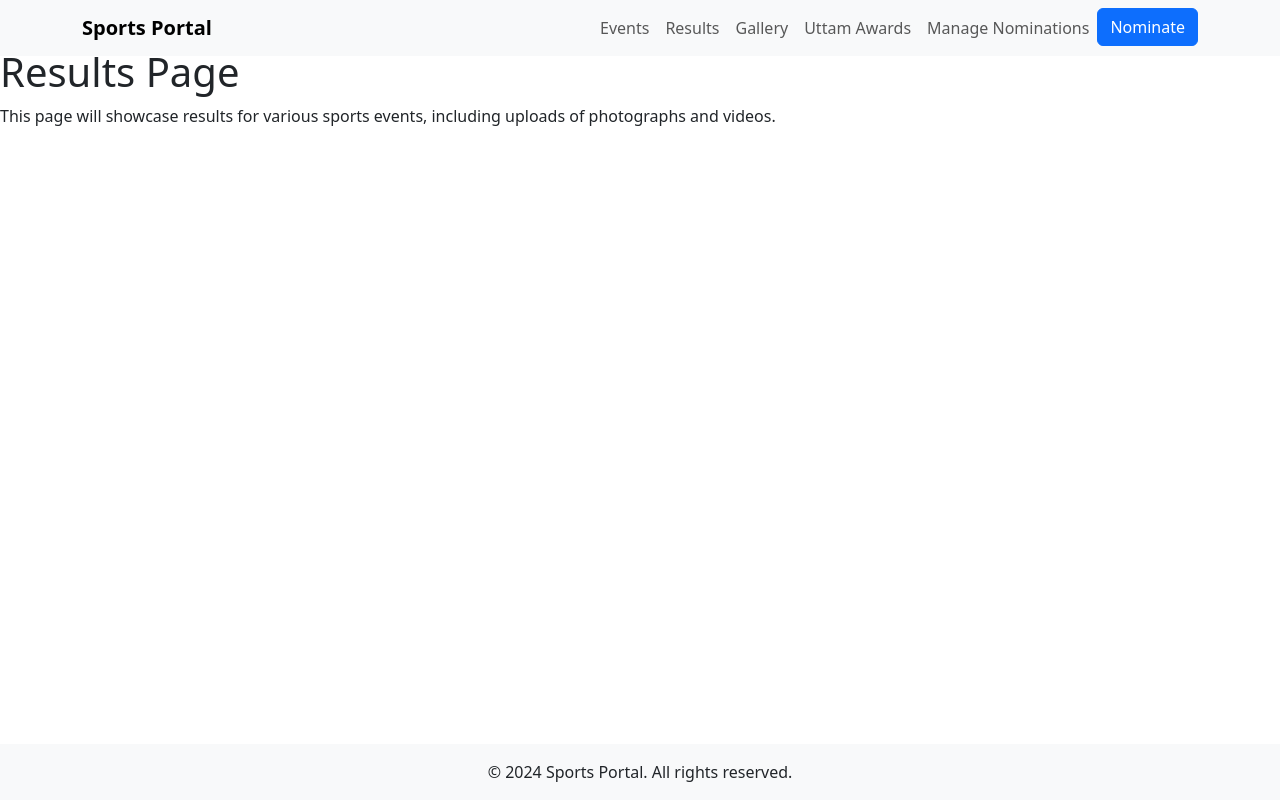
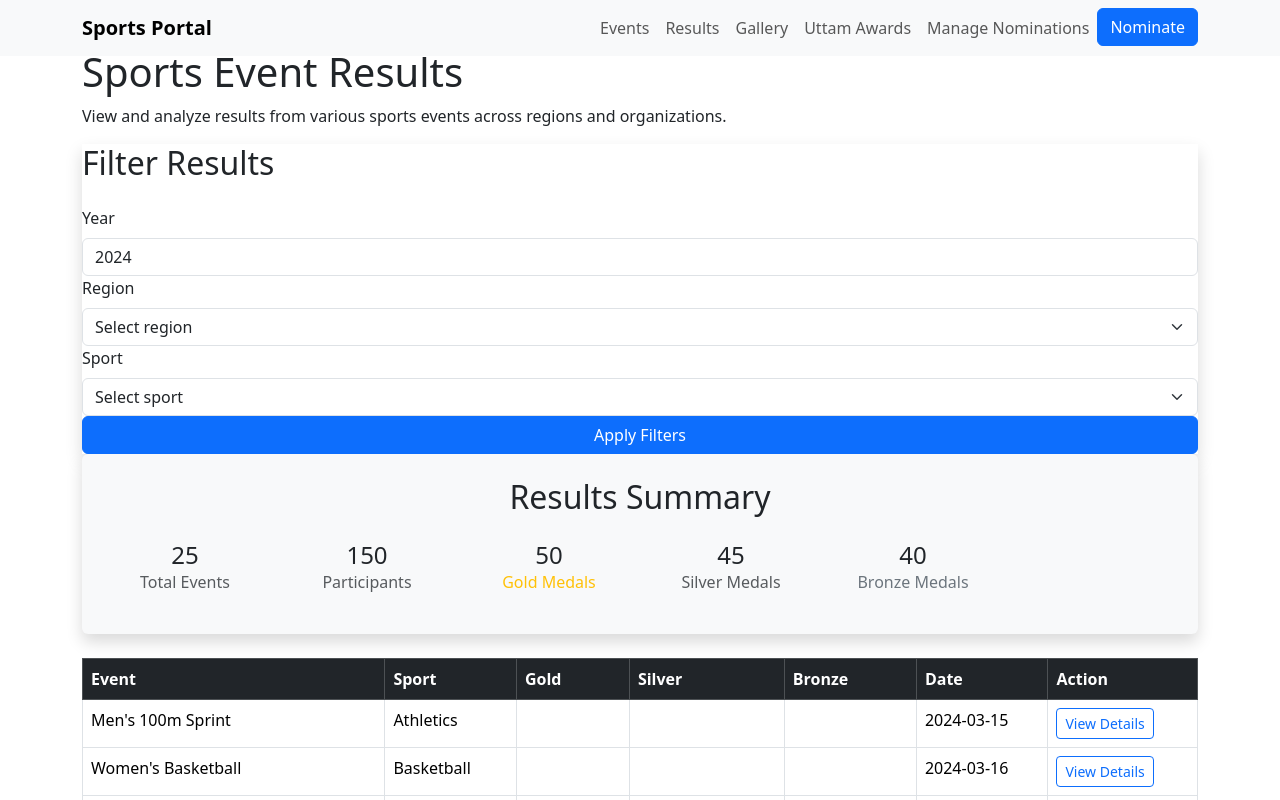
Before and after one commit to shreytalreja25/powergrid-sports-portal, a React (Vite) app: page /results in a window 1280 px wide. Shown: the top 800 px of the page. Built offline with nearby package versions, Linux system fonts and the light colour scheme.

Commit message:
Gallery page

```diff
--- a/package.json
+++ b/package.json
@@ -12,10 +12,12 @@
   "dependencies": {
     "axios": "^1.7.9",
     "bootstrap": "^5.3.3",
+    "chart.js": "^4.4.7",
     "clsx": "^2.1.1",
     "prop-types": "^15.8.1",
     "react": "^18.3.1",
     "react-bootstrap": "^2.10.7",
+    "react-chartjs-2": "^5.2.0",
     "react-dom": "^18.3.1",
     "react-icons": "^5.4.0",
     "react-router-dom": "^6.28.0",
--- /dev/null
+++ b/src/components/Results/ResultDetailsModal.jsx
@@ -0,0 +1,35 @@
+import React from "react";
+
+const ResultDetailsModal = ({ result, onClose }) => {
+  return (
+    <div className="modal show d-block" tabIndex="-1" role="dialog">
+      <div className="modal-dialog" role="document">
+        <div className="modal-content">
+          <div className="modal-header">
+            <h5 className="modal-title">{result.event} Results</h5>
+            <button
+              type="button"
+              className="btn-close"
+              aria-label="Close"
+              onClick={onClose}
+            ></button>
+          </div>
+          <div className="modal-body">
+            <p><strong>Sport:</strong> {result.sport}</p>
+            <p><strong>Date:</strong> {result.date}</p>
+            <p><strong>Gold:</strong> {result.gold}</p>
+            <p><strong>Silver:</strong> {result.silver}</p>
+            <p><strong>Bronze:</strong> {result.bronze}</p>
+          </div>
+          <div className="modal-footer">
+            <button type="button" className="btn btn-secondary" onClick={onClose}>
+              Close
+            </button>
+          </div>
+        </div>
+      </div>
+    </div>
+  );
+};
+
+export default ResultDetailsModal;
--- /dev/null
+++ b/src/components/Results/ResultsFilter.jsx
@@ -0,0 +1,73 @@
+import React, { useState } from "react";
+
+const ResultsFilter = () => {
+  const [year, setYear] = useState("2024");
+  const [region, setRegion] = useState("");
+  const [sport, setSport] = useState("");
+
+  const handleFilter = () => {
+    console.log("Filtering with:", { year, region, sport });
+  };
+
+  return (
+    <div className="bg-card p-6 rounded-lg shadow">
+      <h2 className="text-2xl font-semibold mb-4">Filter Results</h2>
+      <div className="space-y-4">
+        <div>
+          <label htmlFor="year" className="form-label">
+            Year
+          </label>
+          <input
+            id="year"
+            className="form-control"
+            value={year}
+            onChange={(e) => setYear(e.target.value)}
+            placeholder="Enter year"
+          />
+        </div>
+        <div>
+          <label htmlFor="region" className="form-label">
+            Region
+          </label>
+          <select
+            id="region"
+            className="form-select"
+            value={region}
+            onChange={(e) => setRegion(e.target.value)}
+          >
+            <option value="" disabled>
+              Select region
+            </option>
+            <option value="nr1">NR-1</option>
+            <option value="nr2">NR-2</option>
+            <option value="cc">CC</option>
+          </select>
+        </div>
+        <div>
+          <label htmlFor="sport" className="form-label">
+            Sport
+          </label>
+          <select
+            id="sport"
+            className="form-select"
+            value={sport}
+            onChange={(e) => setSport(e.target.value)}
+          >
+            <option value="" disabled>
+              Select sport
+            </option>
+            <option value="cricket">Cricket</option>
+            <option value="football">Football</option>
+            <option value="basketball">Basketball</option>
+            <option value="badminton">Badminton</option>
+          </select>
+        </div>
+        <button className="btn btn-primary w-100" onClick={handleFilter}>
+          Apply Filters
+        </button>
+      </div>
+    </div>
+  );
+};
+
+export default ResultsFilter;
--- /dev/null
+++ b/src/components/Results/ResultsHeader.jsx
@@ -0,0 +1,14 @@
+import React from "react";
+
+const ResultsHeader = () => {
+  return (
+    <div className="mb-10">
+      <h1 className="text-4xl font-bold mb-2">Sports Event Results</h1>
+      <p className="text-xl text-muted-foreground">
+        View and analyze results from various sports events across regions and organizations.
+      </p>
+    </div>
+  );
+};
+
+export default ResultsHeader;
--- /dev/null
+++ b/src/components/Results/ResultsSummary.jsx
@@ -0,0 +1,41 @@
+import React from "react";
+
+const ResultsSummary = () => {
+  const summaryData = {
+    totalEvents: 25,
+    totalParticipants: 150,
+    totalGold: 50,
+    totalSilver: 45,
+    totalBronze: 40,
+  };
+
+  return (
+    <div className="bg-light p-4 rounded shadow mb-4">
+      <h2 className="text-center mb-4">Results Summary</h2>
+      <div className="row text-center">
+        <div className="col-md-2 col-6">
+          <h4 className="mb-0">{summaryData.totalEvents}</h4>
+          <p className="text-muted">Total Events</p>
+        </div>
+        <div className="col-md-2 col-6">
+          <h4 className="mb-0">{summaryData.totalParticipants}</h4>
+          <p className="text-muted">Participants</p>
+        </div>
+        <div className="col-md-2 col-4">
+          <h4 className="mb-0">{summaryData.totalGold}</h4>
+          <p className="text-warning">Gold Medals</p>
+        </div>
+        <div className="col-md-2 col-4">
+          <h4 className="mb-0">{summaryData.totalSilver}</h4>
+          <p className="text-muted">Silver Medals</p>
+        </div>
+        <div className="col-md-2 col-4">
+          <h4 className="mb-0">{summaryData.totalBronze}</h4>
+          <p className="text-secondary">Bronze Medals</p>
+        </div>
+      </div>
+    </div>
+  );
+};
+
+export default ResultsSummary;
--- /dev/null
+++ b/src/components/Results/ResultsTable.jsx
@@ -0,0 +1,65 @@
+import React, { useState } from "react";
+import ResultDetailsModal from "./ResultDetailsModal";
+
+const sampleResults = [
+  { id: 1, event: "Men's 100m Sprint", sport: "Athletics", gold: "John Doe", silver: "Mike Smith", bronze: "Tom Brown", date: "2024-03-15" },
+  { id: 2, event: "Women's Basketball", sport: "Basketball", gold: "Team A", silver: "Team B", bronze: "Team C", date: "2024-03-16" },
+  { id: 3, event: "Men's Cricket", sport: "Cricket", gold: "Team X", silver: "Team Y", bronze: "Team Z", date: "2024-03-17" },
+  { id: 4, event: "Women's Badminton Singles", sport: "Badminton", gold: "Jane Doe", silver: "Sarah Johnson", bronze: "Emily Davis", date: "2024-03-18" },
+];
+
+const ResultsTable = () => {
+  const [selectedResult, setSelectedResult] = useState(null);
+
+  return (
+    <>
+      <table className="table table-bordered table-hover">
+        <thead className="table-dark">
+          <tr>
+            <th>Event</th>
+            <th>Sport</th>
+            <th>Gold</th>
+            <th>Silver</th>
+            <th>Bronze</th>
+            <th>Date</th>
+            <th>Action</th>
+          </tr>
+        </thead>
+        <tbody>
+          {sampleResults.map((result) => (
+            <tr key={result.id}>
+              <td>{result.event}</td>
+              <td>{result.sport}</td>
+              <td>
+                <span className="badge bg-yellow-500">{result.gold}</span>
+              </td>
+              <td>
+                <span className="badge bg-gray-300">{result.silver}</span>
+              </td>
+              <td>
+                <span className="badge bg-orange-500">{result.bronze}</span>
+              </td>
+              <td>{result.date}</td>
+              <td>
+                <button
+                  className="btn btn-outline-primary btn-sm"
+                  onClick={() => setSelectedResult(result)}
+                >
+                  View Details
+                </button>
+              </td>
+            </tr>
+          ))}
+        </tbody>
+      </table>
+      {selectedResult && (
+        <ResultDetailsModal
+          result={selectedResult}
+          onClose={() => setSelectedResult(null)}
+        />
+      )}
+    </>
+  );
+};
+
+export default ResultsTable;
--- /dev/null
+++ b/src/components/gallery/LiveStream.jsx
@@ -0,0 +1,19 @@
+import React from "react";
+
+const LiveStream = () => {
+  const liveStreamUrl = "https://www.example.com/your-live-stream"; // Replace with your live stream URL
+
+  return (
+    <div className="embed-responsive embed-responsive-16by9 bg-dark rounded shadow">
+      <iframe
+        src={liveStreamUrl}
+        title="Live Game Broadcast"
+        allowFullScreen
+        className="embed-responsive-item w-100 h-100 rounded"
+        style={{ border: "none" }}
+      ></iframe>
+    </div>
+  );
+};
+
+export default LiveStream;
--- /dev/null
+++ b/src/components/gallery/PredictionBoxes.jsx
@@ -0,0 +1,22 @@
+import React from "react";
+import PredictionChart from "./PredictionChart";
+
+const PredictionBoxes = () => {
+  const predictions = [
+    { title: "Team A Prediction", data: [70, 25, 5] }, // [Win %, Loss %, Draw %]
+    { title: "Team B Prediction", data: [30, 50, 20] },
+    { title: "Overall Match Prediction", data: [40, 35, 25] },
+  ];
+
+  return (
+    <div className="row">
+      {predictions.map((prediction, index) => (
+        <div className="col-12 mb-4" key={index}>
+          <PredictionChart title={prediction.title} data={prediction.data} />
+        </div>
+      ))}
+    </div>
+  );
+};
+
+export default PredictionBoxes;
--- /dev/null
+++ b/src/components/gallery/PredictionChart.jsx
@@ -0,0 +1,31 @@
+import React from "react";
+import { Doughnut } from "react-chartjs-2";
+import { Chart as ChartJS, ArcElement, Tooltip, Legend } from "chart.js";
+
+ChartJS.register(ArcElement, Tooltip, Legend);
+
+const PredictionChart = ({ title, data }) => {
+  const chartData = {
+    labels: ["Win", "Loss", "Draw"],
+    datasets: [
+      {
+        data: data, // Example: [75, 20, 5]
+        backgroundColor: ["#4caf50", "#f44336", "#ffc107"],
+        borderWidth: 1,
+      },
+    ],
+  };
+
+  return (
+    <div className="card shadow text-center mb-4">
+      <div className="card-body">
+        <h5 className="card-title">{title}</h5>
+        <div style={{ height: "200px" }}>
+          <Doughnut data={chartData} />
+        </div>
+      </div>
+    </div>
+  );
+};
+
+export default PredictionChart;
--- a/src/pages/GalleryPage.jsx
+++ b/src/pages/GalleryPage.jsx
@@ -1,10 +1,21 @@
 import React from "react";
+import LiveStream from "../components/gallery/LiveStream";
+import PredictionBoxes from "../components/gallery/PredictionBoxes";
 
 const GalleryPage = () => {
   return (
-    <div>
-      <h1>Gallery Page</h1>
-      <p>This page will display photos and videos from inter-regional and inter-CPSU events.</p>
+    <div className="container py-5">
+      <h1 className="text-center mb-4">Live Game Broadcast and AI Predictions</h1>
+      <div className="row">
+        {/* Live Stream */}
+        <div className="col-md-8 mb-4">
+          <LiveStream />
+        </div>
+        {/* Prediction Boxes */}
+        <div className="col-md-4">
+          <PredictionBoxes />
+        </div>
+      </div>
     </div>
   );
 };
--- a/src/pages/ResultsPage.jsx
+++ b/src/pages/ResultsPage.jsx
@@ -1,10 +1,22 @@
 import React from "react";
+import ResultsHeader from "../components/results/ResultsHeader";
+import ResultsFilter from "../components/results/ResultsFilter";
+import ResultsTable from "../components/results/ResultsTable";
+import ResultsSummary from "../components/results/ResultsSummary";
 
 const ResultsPage = () => {
   return (
-    <div>
-      <h1>Results Page</h1>
-      <p>This page will showcase results for various sports events, including uploads of photographs and videos.</p>
+    <div className="container mx-auto py-10">
+      <ResultsHeader />
+      <div className="grid gap-6 md:grid-cols-4">
+        <div className="md:col-span-1">
+          <ResultsFilter />
+        </div>
+        <div className="md:col-span-3">
+          <ResultsSummary />
+          <ResultsTable />
+        </div>
+      </div>
     </div>
   );
 };
```
Also changed, not shown: 1 other file (tests, documents, lock files or other folders).
